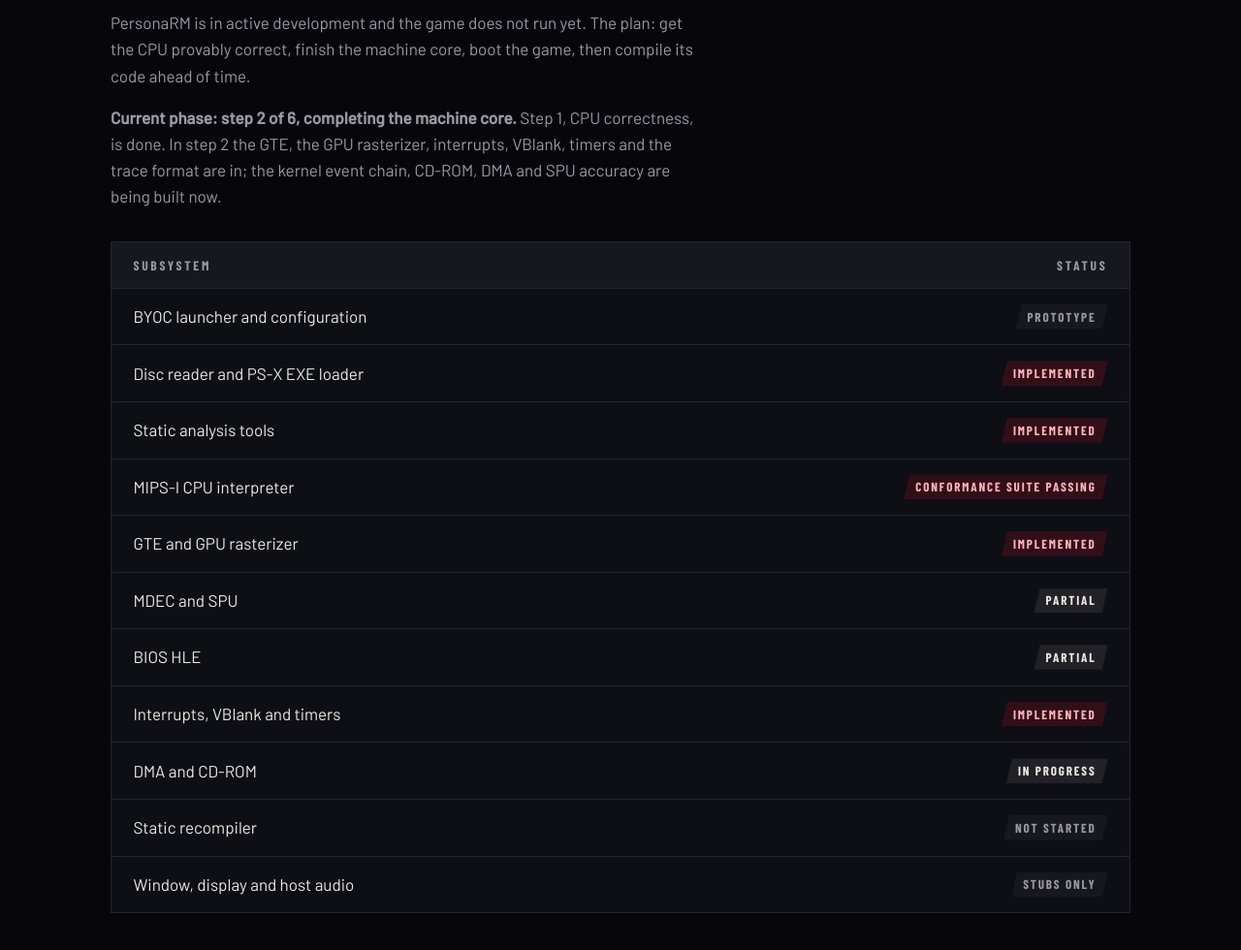
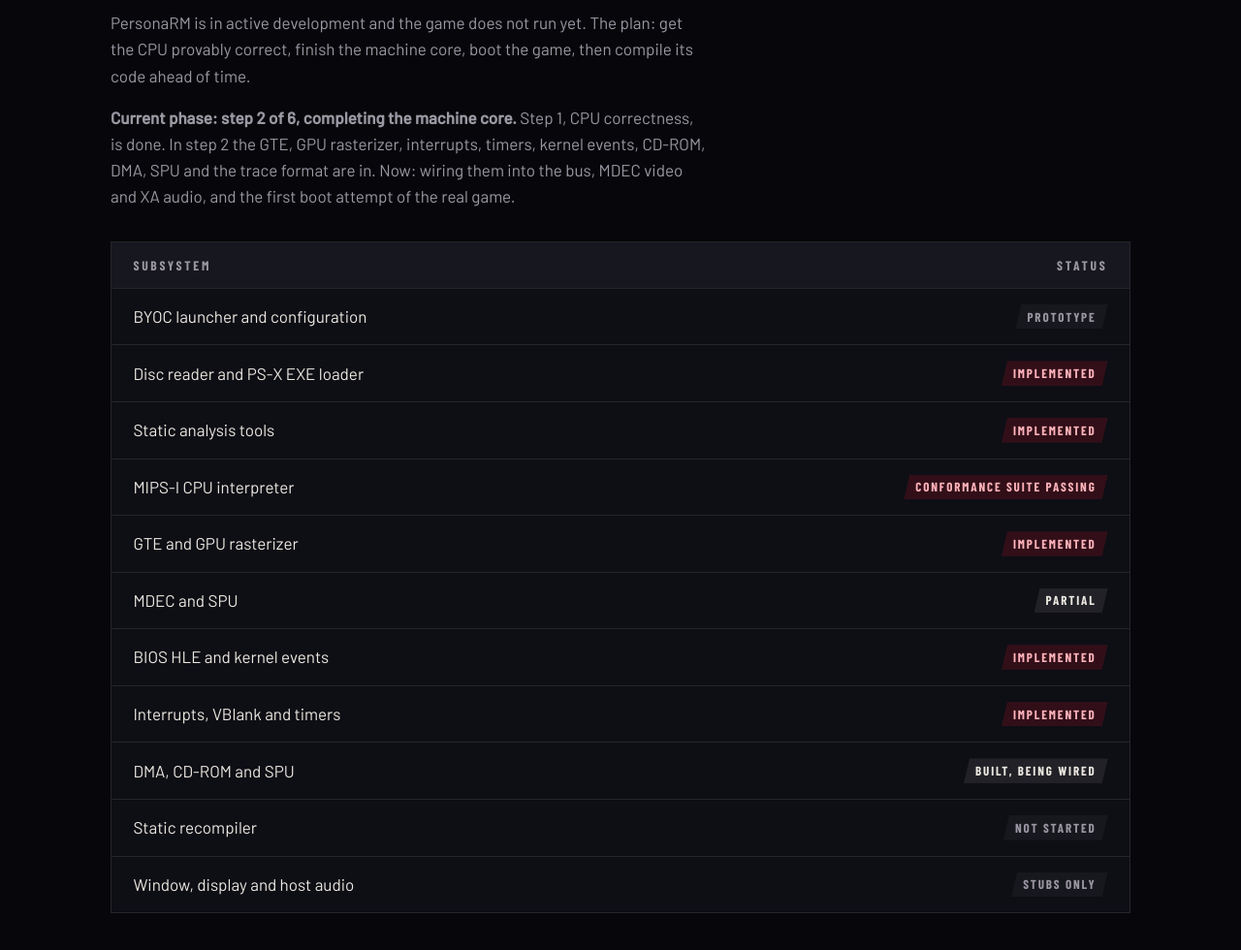
Before and after one commit to sargon494/PersonaRM, a plain HTML site: page site/index.html in a window 1280 px wide. Shown: the part 2664-3644 px from the top of the page at 97% size. Drawn offline with nearby package versions, Linux system fonts and the light colour scheme.

Commit message:
docs: README and Pages status after CD-ROM, DMA, SPU and kernel events
Co-Authored-By: Claude Opus 5.5 <noreply@anthropic.com>

```diff
--- a/site/index.html
+++ b/site/index.html
@@ -147,8 +147,9 @@
                 get the CPU provably correct, finish the machine core, boot the game, then compile its code ahead of
                 time.</p>
             <p class="intro reveal"><strong>Current phase: step 2 of 6, completing the machine core.</strong> Step 1,
-                CPU correctness, is done. In step 2 the GTE, the GPU rasterizer, interrupts, VBlank, timers and the
-                trace format are in; the kernel event chain, CD-ROM, DMA and SPU accuracy are being built now.</p>
+                CPU correctness, is done. In step 2 the GTE, GPU rasterizer, interrupts, timers, kernel events, CD-ROM,
+                DMA, SPU and the trace format are in. Now: wiring them into the bus, MDEC video and XA audio, and the
+                first boot attempt of the real game.</p>
             <div class="status-table reveal" role="table" aria-label="Subsystem status">
                 <div class="row head" role="row"><span role="columnheader">Subsystem</span><span
                         role="columnheader">Status</span></div>
@@ -164,12 +165,12 @@
                         class="tag ok">Implemented</span></div>
                 <div class="row" role="row"><span role="cell">MDEC and SPU</span><span role="cell"
                         class="tag progress">Partial</span></div>
-                <div class="row" role="row"><span role="cell">BIOS HLE</span><span role="cell"
-                        class="tag progress">Partial</span></div>
+                <div class="row" role="row"><span role="cell">BIOS HLE and kernel events</span><span role="cell"
+                        class="tag ok">Implemented</span></div>
                 <div class="row" role="row"><span role="cell">Interrupts, VBlank and timers</span><span role="cell"
                         class="tag ok">Implemented</span></div>
-                <div class="row" role="row"><span role="cell">DMA and CD-ROM</span><span role="cell"
-                        class="tag progress">In progress</span></div>
+                <div class="row" role="row"><span role="cell">DMA, CD-ROM and SPU</span><span role="cell"
+                        class="tag progress">Built, being wired</span></div>
                 <div class="row" role="row"><span role="cell">Static recompiler</span><span role="cell"
                         class="tag prototype">Not started</span></div>
                 <div class="row" role="row"><span role="cell">Window, display and host audio</span><span role="cell"
```
Also changed, not shown: 1 other file.
